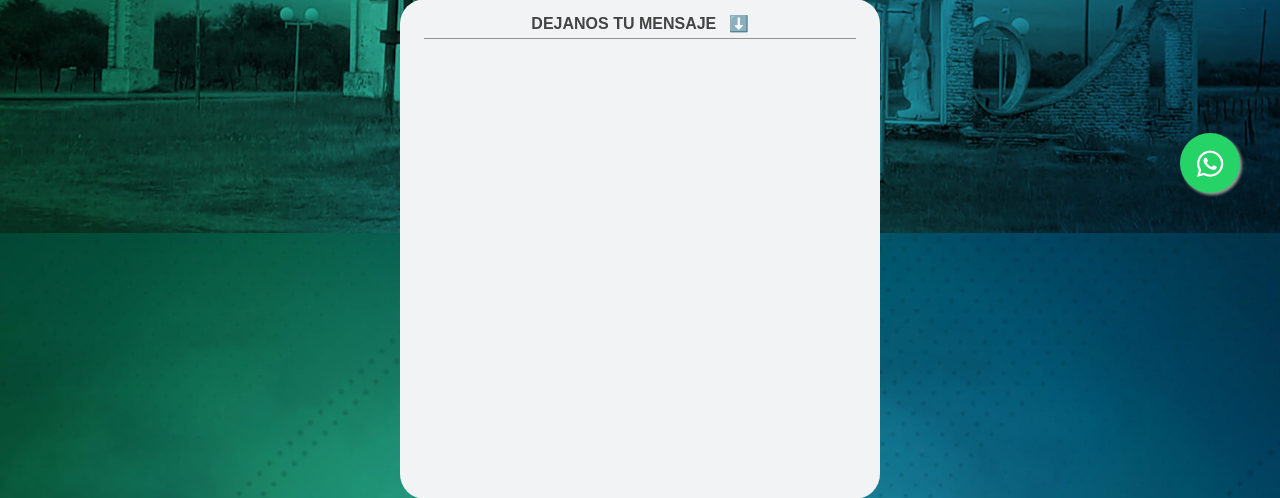
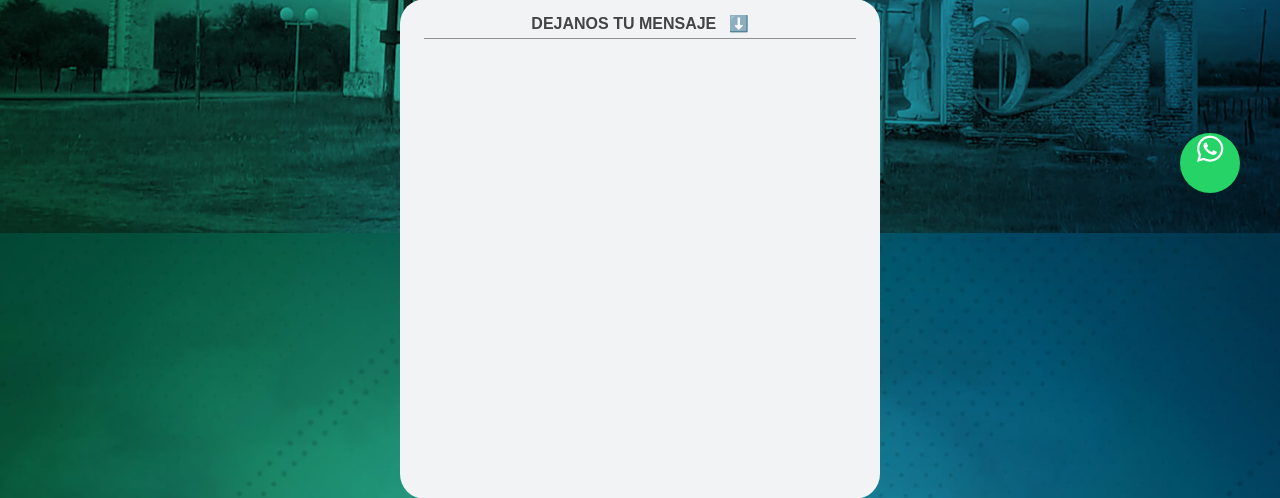
Before and after one commit to ElsioAyala/RadioCiudad, a PHP site: page / in a window 1280 px wide. Shown: the part 567-1065 px from the top of the page. Run offline with PHP 8.4, Linux system fonts and the light colour scheme; some libraries are stand-ins or nearby versions.

Commit message:
cambos de estilos en el boton de whatsapp

```diff
--- a/whatsapp.css
+++ b/whatsapp.css
@@ -8,18 +8,21 @@
 	color:#FFF;
 	border-radius:50px;
 	text-align:center;
-  font-size:30px;
-	box-shadow: 2px 2px 3px #999;
-  z-index:100;
+  	font-size:30px;
+  	z-index:100;
 }
 .float:hover {
 	text-decoration: none;
 	color: #25d366;
-  background-color:#fff;
+  	background-color:#fff;
 }
 
 .my-float{
-	margin-top:16px;
+	display: flex;
+	justify-content: center;
+	align-items:center;
+	height:100%;
+	width: 100%;
 }
 
 @media screen and (max-width: 425px){
@@ -28,9 +31,5 @@
 		width: 50px;
 		bottom:30px;
 		right:30px;
-		/*font-size: 25px;*/
-	}
-	.my-float{
-		margin-top: 11px;
 	}
 }
```
